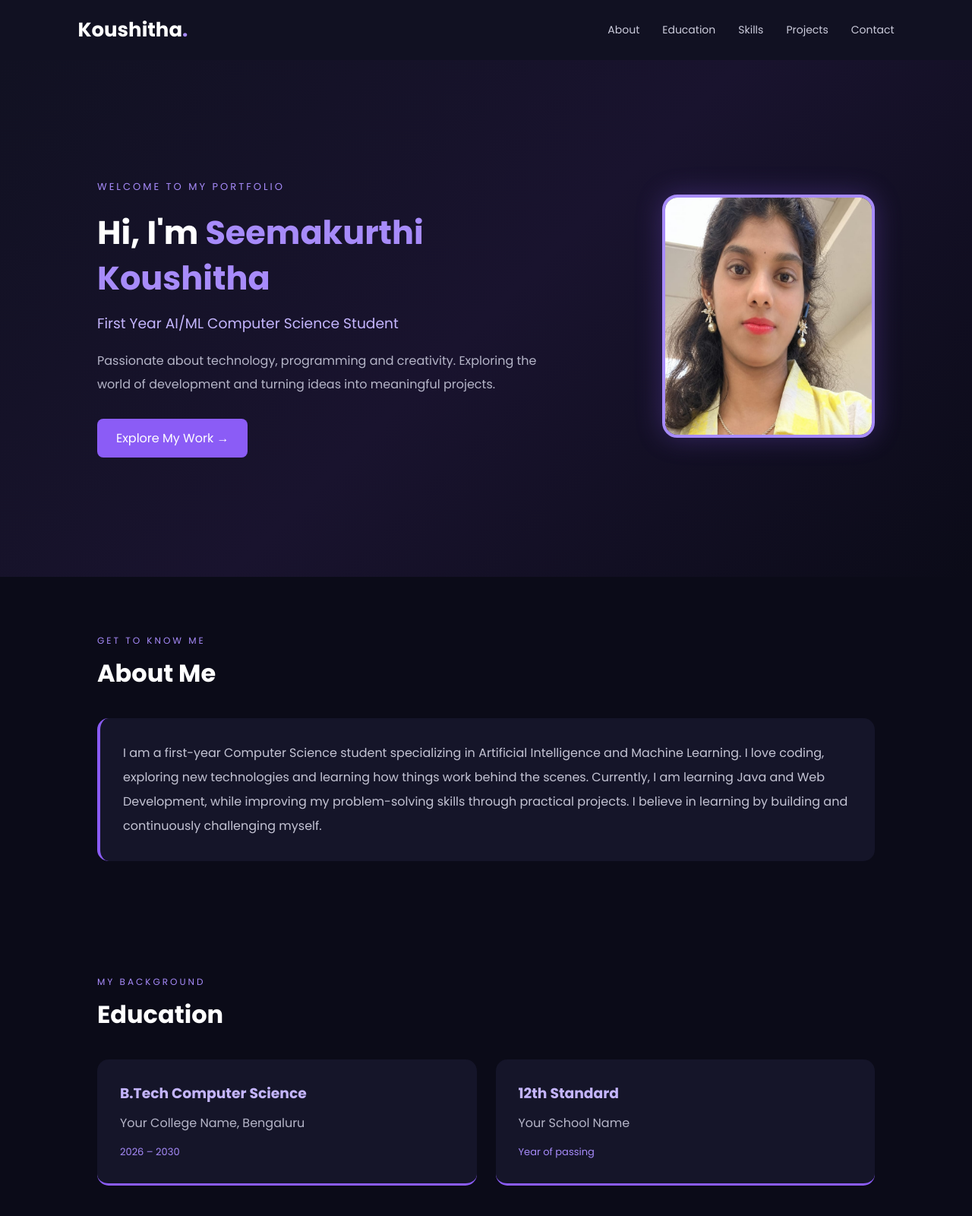
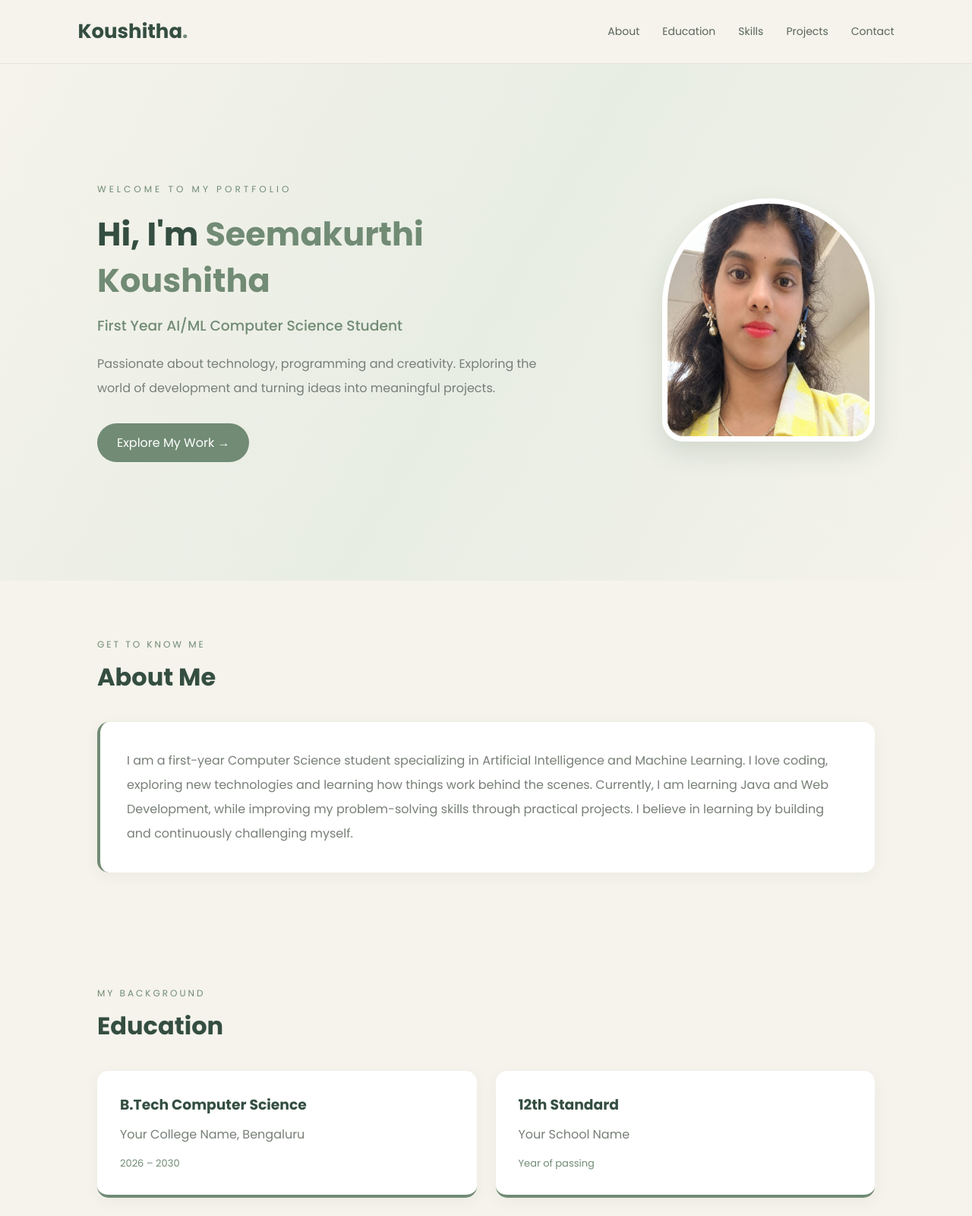
Before and after one commit to hampp108/My_Portfolio, a plain HTML site: page index.html in a window 1280 px wide. Shown: the top 1600 px of the page at 76% size. Drawn offline with Linux system fonts and the light colour scheme.

Commit message:
Update style.css

```diff
--- a/style.css
+++ b/style.css
@@ -1,4 +1,6 @@
-/* General Styling */
+
+
+/* GENERAL */
 
 * {
     margin: 0;
@@ -9,32 +11,33 @@
 
 body {
     font-family: 'Poppins', sans-serif;
-    background-color: #0b0b18;
-    color: white;
+    background: #F5F3EB;
+    color: #28352D;
 }
 
 
-/* Navigation */
+/* NAVIGATION */
 
 nav {
     display: flex;
     justify-content: space-between;
     align-items: center;
-    padding: 20px 8%;
-    background-color: #111122;
+    padding: 22px 8%;
+    background: #F5F3EB;
     position: sticky;
     top: 0;
     z-index: 100;
+    border-bottom: 1px solid #E4E5DA;
 }
 
 .logo {
     font-size: 26px;
-    color: white;
+    color: #344E41;
 }
 
 .logo span,
 footer span {
-    color: #a78bfa;
+    color: #718B75;
 }
 
 .nav-links {
@@ -43,30 +46,29 @@ footer span {
 }
 
 .nav-links a {
-    color: #ccccdc;
+    color: #58665B;
     text-decoration: none;
     font-size: 14px;
     transition: 0.3s;
 }
 
 .nav-links a:hover {
-    color: #a78bfa;
+    color: #718B75;
 }
 
 
-/* Hero Section */
+/* HERO */
 
 header {
     min-height: 85vh;
     display: flex;
     align-items: center;
-    padding: 60px 10%;
-
+    padding: 70px 10%;
     background: linear-gradient(
-        135deg,
-        #111122,
-        #19132e,
-        #0b0b18
+        120deg,
+        #F5F3EB,
+        #E8EDE3,
+        #F5F3EB
     );
 }
 
@@ -83,9 +85,9 @@ header {
 }
 
 .welcome {
-    color: #a78bfa;
-    letter-spacing: 3px;
-    font-size: 13px;
+    color: #718B75;
+    letter-spacing: 4px;
+    font-size: 12px;
     margin-bottom: 20px;
 }
 
@@ -93,55 +95,54 @@ header {
     font-size: 43px;
     line-height: 1.4;
     margin-bottom: 15px;
+    color: #344E41;
 }
 
 .hero-text h1 span {
-    color: #a78bfa;
+    color: #718B75;
 }
 
 .hero-text h3 {
-    color: #c4b5fd;
-    font-weight: 400;
+    color: #718B75;
+    font-weight: 500;
     margin-bottom: 20px;
 }
 
 .intro {
-    color: #b5b5c8;
-    line-height: 1.9;
+    color: #777F76;
+    line-height: 2;
     margin-bottom: 30px;
 }
 
 .btn {
     display: inline-block;
-    padding: 13px 25px;
-    background: #8b5cf6;
+    padding: 13px 26px;
+    background: #718B75;
     color: white;
     text-decoration: none;
-    border-radius: 8px;
+    border-radius: 30px;
     transition: 0.3s;
 }
 
 .btn:hover {
-    background: #6d28d9;
+    background: #344E41;
     transform: translateY(-4px);
 }
 
 
-/* Profile Image */
+/* PROFILE IMAGE */
 
 .hero-image img {
     width: 280px;
     height: 320px;
     object-fit: cover;
-    border-radius: 20px;
-
-    border: 4px solid #a78bfa;
-
-    box-shadow: 0 0 35px rgba(139, 92, 246, 0.3);
+    border-radius: 150px 150px 30px 30px;
+    border: 7px solid white;
+    box-shadow: 0 15px 35px rgba(52, 78, 65, 0.15);
 }
 
 
-/* Common Section Styling */
+/* COMMON SECTIONS */
 
 section {
     padding: 75px 10%;
@@ -150,32 +151,34 @@ section {
 section h2 {
     font-size: 32px;
     margin-bottom: 35px;
+    color: #344E41;
 }
 
 .section-tag {
-    color: #a78bfa;
+    color: #718B75;
     font-size: 12px;
     letter-spacing: 3px;
     margin-bottom: 10px;
 }
 
 
-/* About Section */
+/* ABOUT */
 
 .about-box {
-    background: #151529;
-    padding: 30px;
+    background: white;
+    padding: 35px;
     border-radius: 15px;
-    border-left: 4px solid #8b5cf6;
+    border-left: 4px solid #718B75;
+    box-shadow: 0 5px 20px rgba(52, 78, 65, 0.05);
 }
 
 .about-box p {
-    color: #c4c4d4;
+    color: #777F76;
     line-height: 2;
 }
 
 
-/* Education Section */
+/* EDUCATION */
 
 .education-container {
     display: flex;
@@ -186,34 +189,35 @@ section h2 {
 .education-card {
     flex: 1;
     min-width: 250px;
-    background: #151529;
+    background: white;
     padding: 30px;
     border-radius: 15px;
-    border-bottom: 3px solid #8b5cf6;
+    border-bottom: 4px solid #718B75;
+    box-shadow: 0 5px 20px rgba(52, 78, 65, 0.05);
     transition: 0.3s;
 }
 
 .education-card:hover {
-    transform: translateY(-8px);
+    transform: translateY(-7px);
 }
 
 .education-card h3 {
-    color: #c4b5fd;
+    color: #344E41;
     margin-bottom: 12px;
 }
 
 .education-card p {
-    color: #b5b5c8;
+    color: #777F76;
     margin-bottom: 12px;
 }
 
 .education-card span {
-    color: #a78bfa;
+    color: #718B75;
     font-size: 13px;
 }
 
 
-/* Skills Section */
+/* SKILLS */
 
 .skills-container {
     display: flex;
@@ -222,22 +226,22 @@ section h2 {
 }
 
 .skill {
-    background: #191932;
-    color: #c4b5fd;
+    background: #DDE5D8;
+    color: #344E41;
     padding: 12px 22px;
-    border-radius: 8px;
-    border: 1px solid #514080;
+    border-radius: 30px;
+    border: 1px solid #C8D6C7;
     transition: 0.3s;
 }
 
 .skill:hover {
-    background: #8b5cf6;
+    background: #718B75;
     color: white;
-    transform: translateY(-5px);
+    transform: translateY(-4px);
 }
 
 
-/* Projects Section */
+/* PROJECTS */
 
 .projects-container {
     display: grid;
@@ -246,21 +250,21 @@ section h2 {
 }
 
 .card {
-    background: #151529;
+    background: white;
     padding: 30px;
     border-radius: 15px;
-    border: 1px solid #292944;
+    border: 1px solid #E7E9DF;
+    box-shadow: 0 5px 20px rgba(52, 78, 65, 0.05);
     transition: 0.3s;
 }
 
 .card:hover {
-    transform: translateY(-10px);
-    border-color: #8b5cf6;
-    box-shadow: 0 10px 30px rgba(139, 92, 246, 0.15);
+    transform: translateY(-9px);
+    box-shadow: 0 12px 30px rgba(52, 78, 65, 0.12);
 }
 
 .project-number {
-    color: #8b5cf6;
+    color: #718B75;
     font-size: 14px;
     margin-bottom: 20px;
 }
@@ -268,37 +272,39 @@ section h2 {
 .card h3 {
     font-size: 22px;
     margin-bottom: 15px;
-    color: #c4b5fd;
+    color: #344E41;
 }
 
 .card p {
-    color: #b5b5c8;
+    color: #777F76;
     font-size: 13px;
     line-height: 1.9;
     margin-bottom: 25px;
 }
 
 .card a {
-    color: #a78bfa;
+    color: #718B75;
     text-decoration: none;
     font-size: 14px;
+    font-weight: 600;
 }
 
 .card a:hover {
-    color: white;
+    color: #344E41;
 }
 
 
-/* Achievements */
+/* ACHIEVEMENTS */
 
 .achievement-box {
-    background: #151529;
+    background: white;
     padding: 30px;
     border-radius: 15px;
+    box-shadow: 0 5px 20px rgba(52, 78, 65, 0.05);
 }
 
 .achievement-box p {
-    color: #c4c4d4;
+    color: #58665B;
     margin-bottom: 20px;
     line-height: 1.7;
 }
@@ -308,35 +314,37 @@ section h2 {
 }
 
 
-/* Contact Section */
+/* CONTACT */
 
 .contact-box {
-    background: #151529;
+    background: #E8EDE3;
     padding: 30px;
     border-radius: 15px;
 }
 
 .contact-box p {
     margin-bottom: 20px;
-    color: #c4c4d4;
+    color: #58665B;
 }
 
 .contact-box a {
-    color: #a78bfa;
+    color: #718B75;
     text-decoration: none;
 }
 
 .contact-box a:hover {
+    color: #344E41;
     text-decoration: underline;
 }
 
 
-/* Footer */
+/* FOOTER */
 
 footer {
     text-align: center;
-    padding: 35px;
-    background: #111122;
+    padding: 40px;
+    background: #344E41;
+    color: white;
 }
 
 footer h3 {
@@ -345,7 +353,7 @@ footer h3 {
 }
 
 footer p {
-    color: #a5a5b8;
+    color: #DDE5D8;
     font-size: 13px;
     margin-top: 8px;
 }
@@ -355,7 +363,7 @@ footer p {
 }
 
 
-/* Responsive Design */
+/* RESPONSIVE DESIGN */
 
 @media (max-width: 900px) {
 
```
